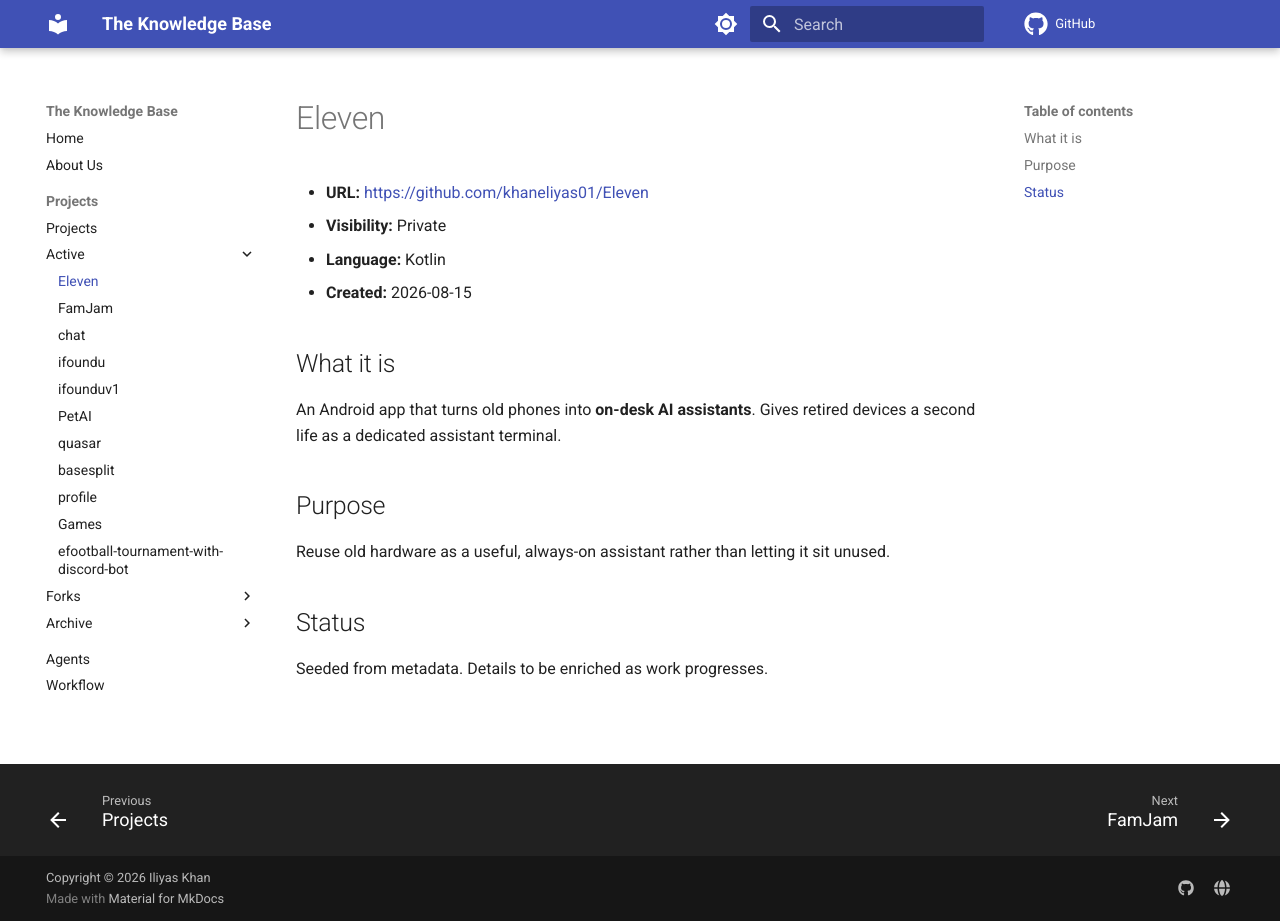
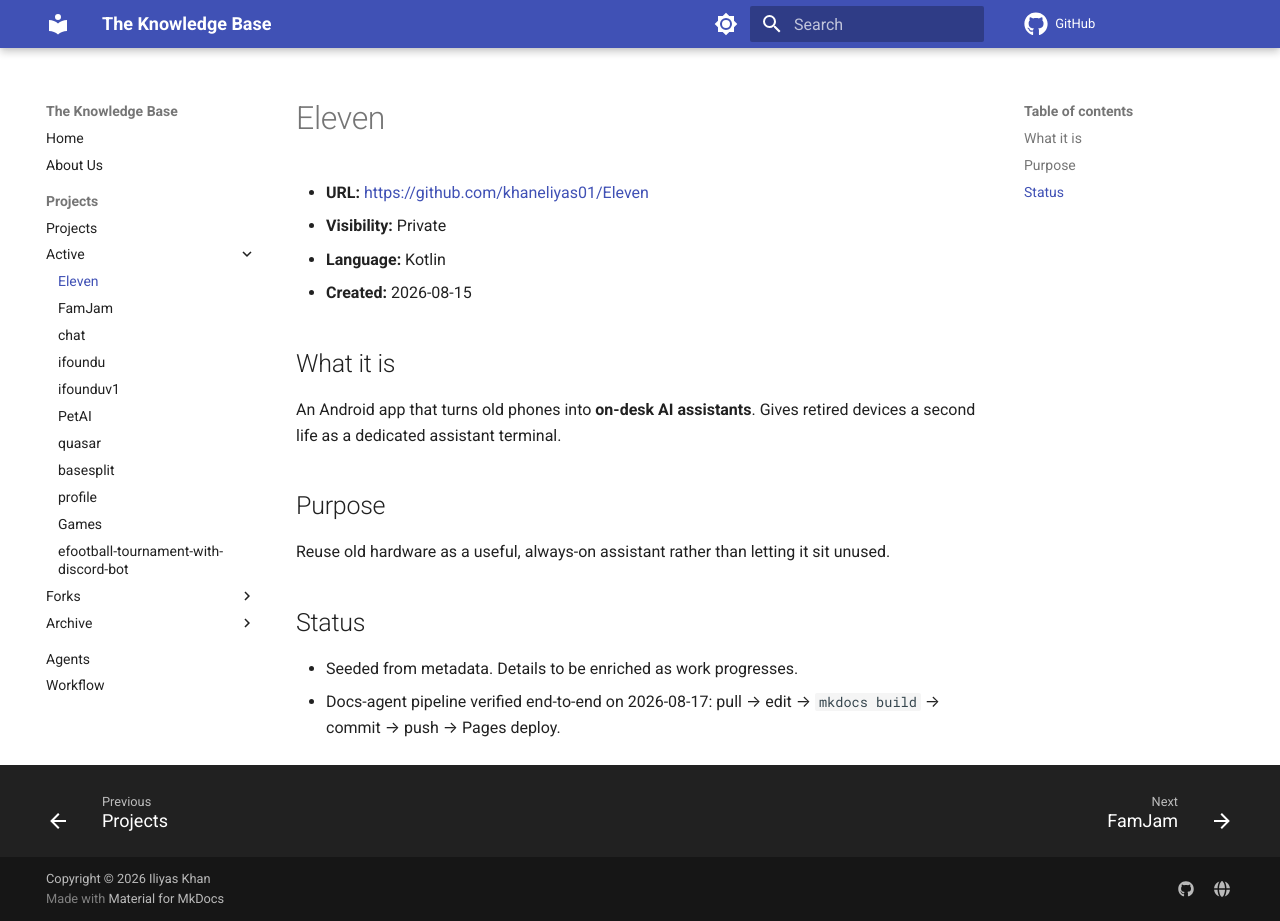
Before and after one commit to khaneliyas01/docs, an MkDocs documentation site: the page built from docs/projects/eleven.md, in a window 1280 px wide and 921 px high. Built offline with MkDocs 1.6.1 and Material for MkDocs 9.7.7, drawn with Linux system fonts in a browser that asks for light colours; comment, search, counter and statistics services are not loaded.

Commit message:
docs: verify docs-agent pipeline end-to-end

```diff
--- a/docs/projects/eleven.md
+++ b/docs/projects/eleven.md
@@ -17,4 +17,5 @@ unused.
 
 ## Status
 
-Seeded from metadata. Details to be enriched as work progresses.
+- Seeded from metadata. Details to be enriched as work progresses.
+- Docs-agent pipeline verified end-to-end on 2026-08-17: pull → edit → `mkdocs build` → commit → push → Pages deploy.
```
